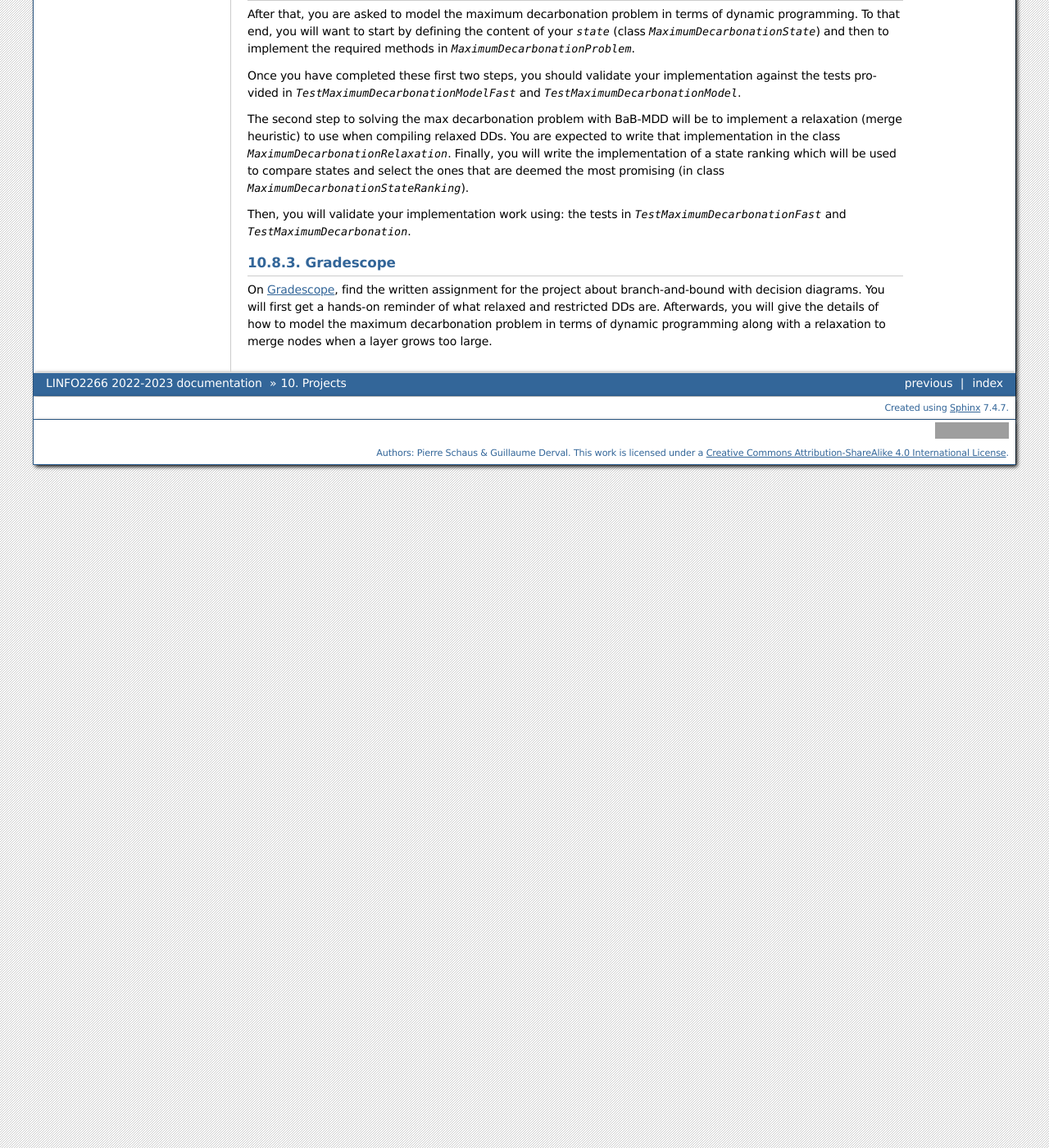
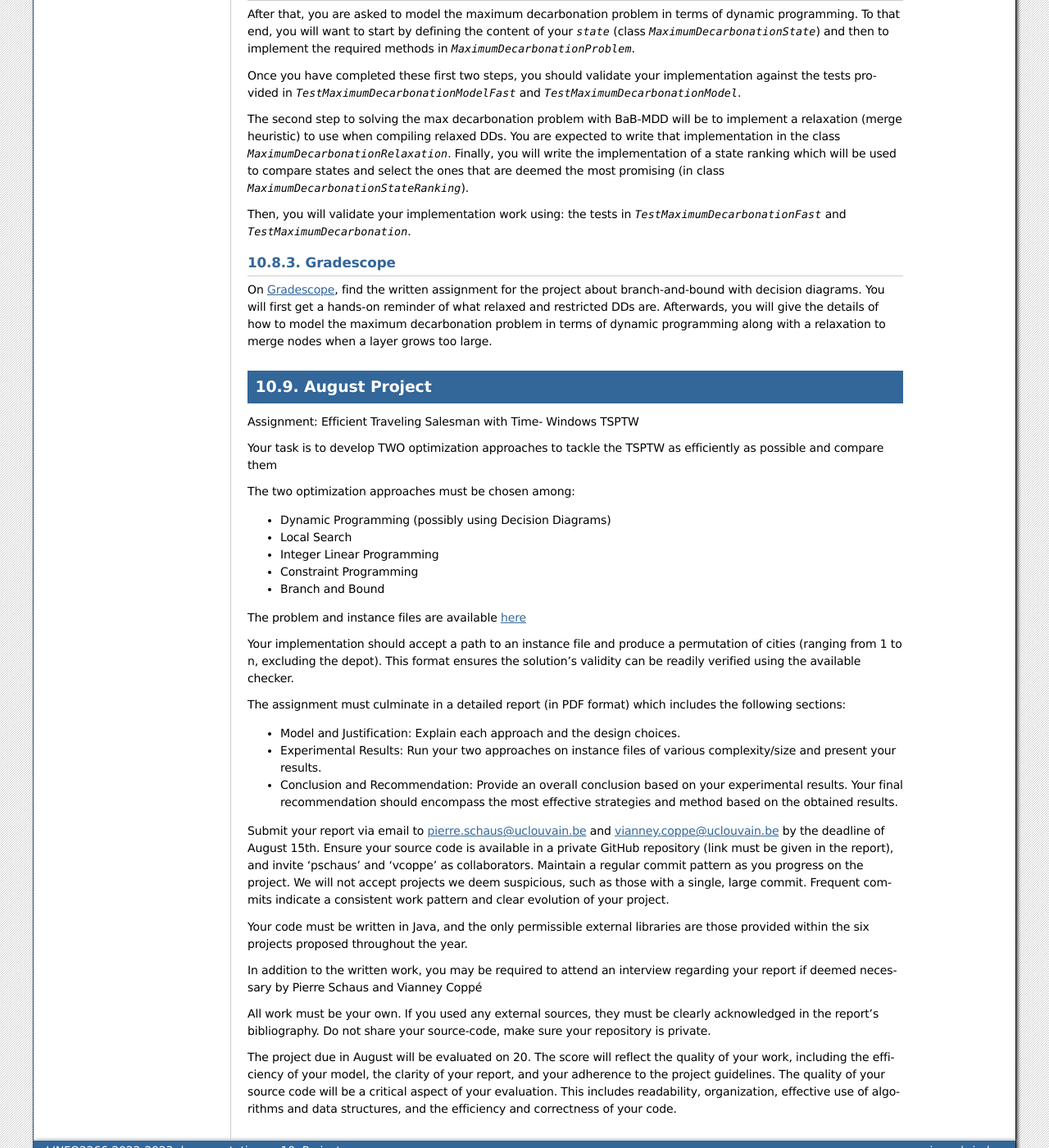
Before and after one commit to pschaus/linfo2266, a Sphinx documentation site: the page built from website/source/projects/index.rst, in a window 1280 px wide and 1400 px high, scrolled down 4528 px. Shown: the whole window at 82% size. Built offline with Sphinx 7.4.7, drawn with Linux system fonts in a browser that asks for light colours; grey boxes are pictures that could not be loaded.

Commit message:
project august

```diff
--- a/pom.xml
+++ b/pom.xml
@@ -85,7 +85,7 @@
                         <!-- Default configuration for running with: mvn clean javafx:run -->
                         <id>default-cli</id>
                         <configuration>
-                            <mainClass>localsearch.TSPTW</mainClass>
+                            <mainClass>localsearch.minils.examples.SudokuVisu</mainClass>
 
                         </configuration>
                     </execution>
--- a/website/source/projects/index.rst
+++ b/website/source/projects/index.rst
@@ -237,3 +237,48 @@ You will first get a hands-on reminder of what relaxed and restricted DDs are.
 Afterwards, you will give the details of how to model the maximum decarbonation
 problem in terms of dynamic programming along with a relaxation to merge nodes
 when a layer grows too large.
+
+
+August Project
+===================================================
+
+
+Assignment: Efficient Traveling Salesman with Time- Windows TSPTW
+
+
+Your task is to develop TWO optimization approaches to tackle the TSPTW as efficiently as possible and compare them
+
+The two optimization approaches must be chosen among:
+
+* Dynamic Programming (possibly using Decision Diagrams)
+* Local Search
+* Integer Linear Programming
+* Constraint Programming
+* Branch and Bound
+
+
+The problem and instance files are available `here <https://lopez-ibanez.eu/tsptw-instances>`_
+
+Your implementation should accept a path to an instance file and produce a permutation of cities (ranging from 1 to n, excluding the depot). This format ensures the solution's validity can be readily verified using the available checker.
+
+The assignment must culminate in a detailed report (in PDF format) which includes the following sections:
+
+* Model and Justification: Explain each approach and the design choices.
+* Experimental Results: Run your two approaches on instance files of various complexity/size and present your results.
+* Conclusion and Recommendation: Provide an overall conclusion based on your experimental results. Your final recommendation should encompass the most effective strategies and method based on the obtained results.
+
+Submit your report via email to pierre.schaus@uclouvain.be and vianney.coppe@uclouvain.be by the deadline of August 15th. Ensure your source code is available in a private GitHub repository (link must be given in the report), and invite 'pschaus' and 'vcoppe' as collaborators.
+Maintain a regular commit pattern as you progress on the project.
+We will not accept projects we deem suspicious, such as those with a single, large commit.
+Frequent commits indicate a consistent work pattern and clear evolution of your project.
+
+Your code must be written in Java, and the only permissible external libraries are those provided within the six projects proposed throughout the year.
+
+In addition to the written work, you may be required to attend an interview regarding your report if deemed necessary by Pierre Schaus and Vianney Coppé
+
+All work must be your own. If you used any external sources, they must be clearly acknowledged in the report's bibliography.
+Do not share your source-code, make sure your repository is private.
+
+
+The project due in August will be evaluated on 20. The score will reflect the quality of your work, including the efficiency of your model, the clarity of your report, and your adherence to the project guidelines. The quality of your source code will be a critical aspect of your evaluation.
+This includes readability, organization, effective use of algorithms and data structures, and the efficiency and correctness of your code.
```
